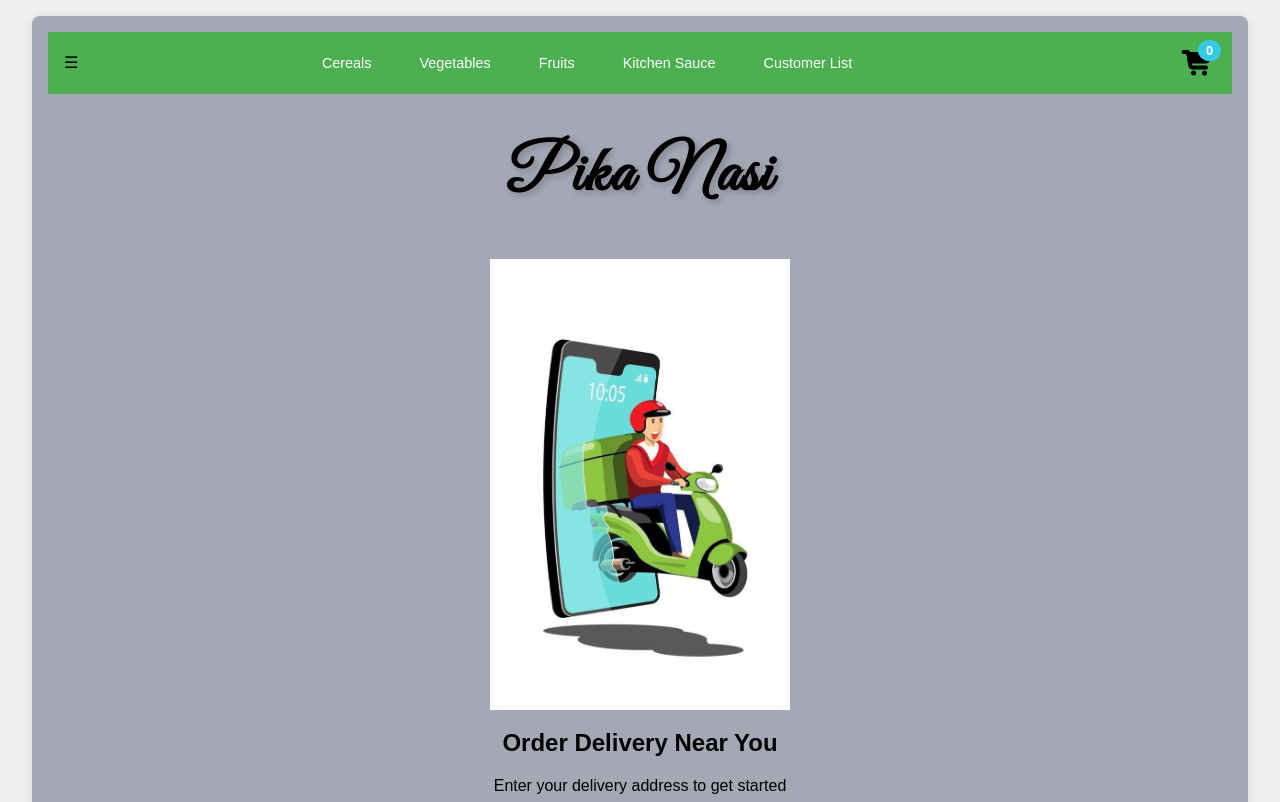
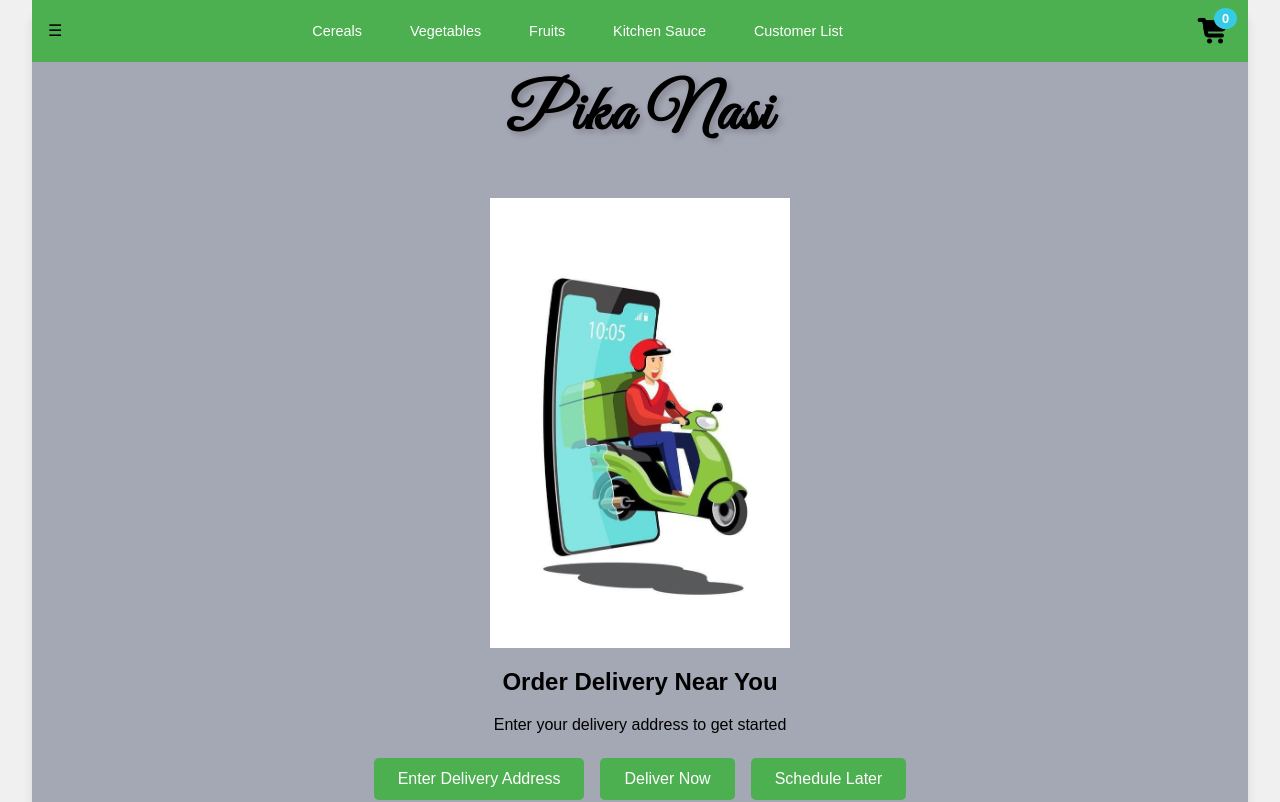
Before and after one commit to Reycode01/FreshGrocers-, a React (Vite) app in the folder my-app/: page / in a window 1280 px wide. Shown: the top 802 px of the page. Built offline with nearby package versions, Linux system fonts and the light colour scheme.

Commit message:
funct:fixed navbar

```diff
--- a/my-app/src/index.css
+++ b/my-app/src/index.css
@@ -16,14 +16,21 @@
 }
 
 /* Navbar Styles */
+/* Navbar Styles */
 nav {
   background-color: #4CAF50;
-  padding: 0.8rem 1rem; /* Initial padding for larger screens */
+  padding: 0.8rem 1rem;
   display: flex;
   align-items: center;
   justify-content: space-between;
-  width: 100%;
-  flex-wrap: nowrap; /* No wrapping */
+  width: 95%; /* Match width of the app container */
+  max-width: 1400px; /* Max width of the app container */
+  position: fixed; /* Fix the navbar at the top */
+  top: 0;
+  left: 50%; /* Center the navbar */
+  transform: translateX(-50%); /* Align center based on the container */
+  z-index: 1000; /* Keep it above other content */
+  box-sizing: border-box;
 }
 
 nav .nav-items {
```
